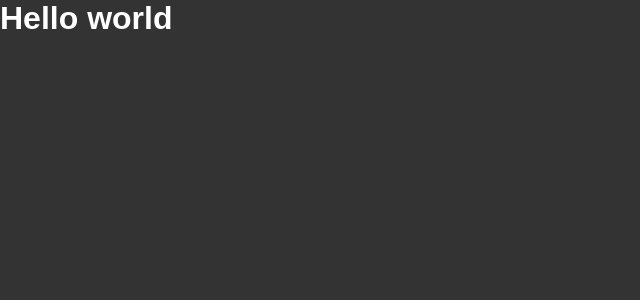
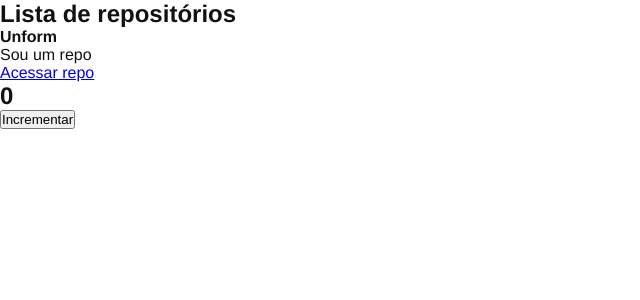
Before and after one commit to kevinCubas/react-fundamentals, a React app: page / in a window 1280 px wide. Shown: the top 300 px of the page, without its empty margins (0-640 px from the left). Built offline with nearby package versions, Linux system fonts and the light colour scheme.

Commit message:
chore: add fast refresh development server

```diff
--- a/src/App.jsx
+++ b/src/App.jsx
@@ -1,5 +1,10 @@
+import { RepositoryList } from "./components/RepositoryList";
 import "./styles/global.scss";
 
 export function App() {
-  return <h1>Hello world</h1>
+  return (
+    <>
+      <RepositoryList />
+    </>
+  )
 }
--- /dev/null
+++ b/src/components/RepositoryItem.jsx
@@ -0,0 +1,10 @@
+export function RepositoryItem(props) {
+  return (
+    <li>
+      <strong>{props.repository?.name ?? "Hello"}</strong>
+      <p>{props.repository?.description}</p>
+
+      <a href={props.repository?.link}>Acessar repo</a>
+    </li>
+  )
+};
--- /dev/null
+++ b/src/components/RepositoryList.jsx
@@ -0,0 +1,25 @@
+import { useState } from "react";
+import { RepositoryItem } from "./RepositoryItem";
+
+const repository = {
+  name: "Unform",
+  description: "Sou um repo",
+  link: "https://github.com"
+}
+
+export function RepositoryList() {
+  const [counter, setCounter] = useState(0)
+  const increment = () => {
+    setCounter(counter + 1)
+  }
+  return (
+    <section className="repository-list">
+      <h1>Lista de repositórios</h1>
+      <ul>
+        <RepositoryItem repository={repository}/>
+      </ul>
+      <h1>{counter}</h1>
+      <button type="button" onClick={increment}>Incrementar</button>
+    </section>
+  )
+};
--- a/src/styles/global.scss
+++ b/src/styles/global.scss
@@ -5,7 +5,6 @@
 }
 
 body {
-  font-family: Arial, Helvetica, sans-serif;
-  background-color: #333;
-  color: #fff;
+  font: 1rem "Helvetica Neue", Arial, sans-serif ;
+  color: #121214;
 }
--- a/webpack.dev.js
+++ b/webpack.dev.js
@@ -1,6 +1,7 @@
 const path = require('path');
 const { merge } = require('webpack-merge');
 const common = require('./webpack.common');
+const ReactRefreshWebpackPlugin = require('@pmmmwh/react-refresh-webpack-plugin');
 
 module.exports = merge(common, {
   mode: 'development',
@@ -8,4 +9,23 @@
   devServer: {
     static: path.resolve(__dirname, 'public')
   },
+  plugins: [
+    new ReactRefreshWebpackPlugin(),
+  ],
+  module: {
+    rules: [
+      {
+        test: /\.jsx$/,
+        exclude: /node_modules/,
+        use: {
+          loader: 'babel-loader',
+          options: {
+            plugins: [
+              require.resolve('react-refresh/babel')
+            ]
+          }
+        }
+      },
+    ]
+  }
 });
```
